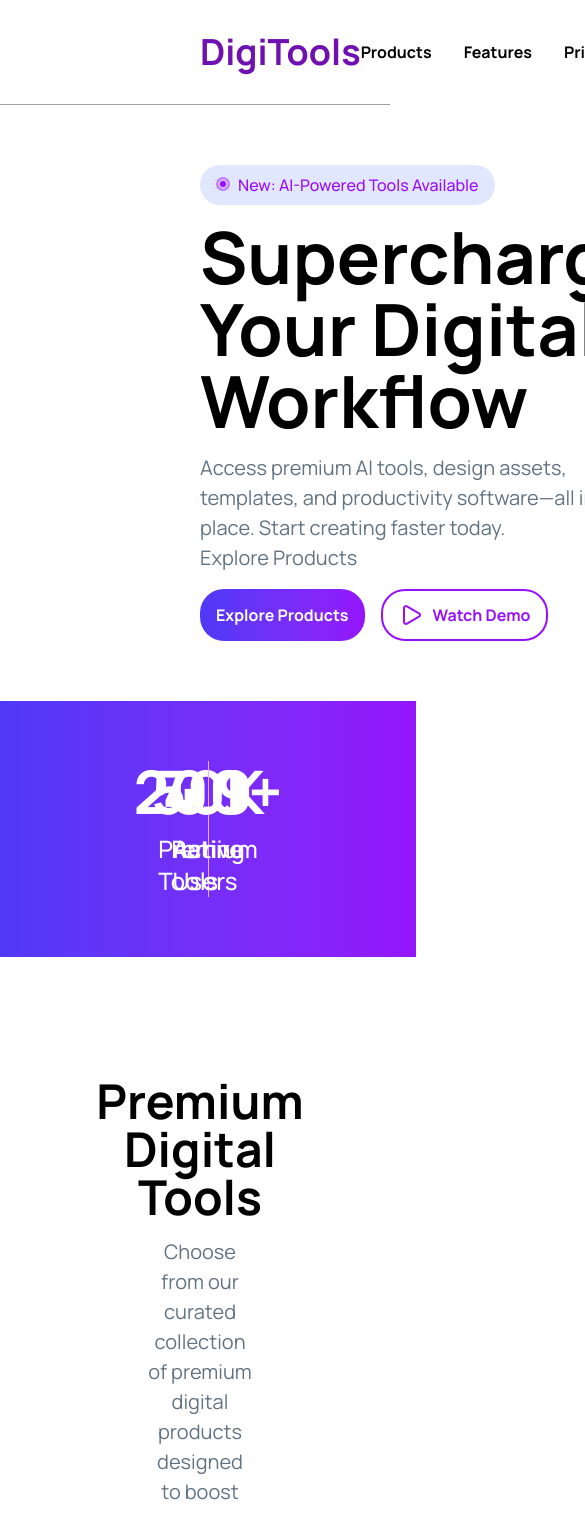
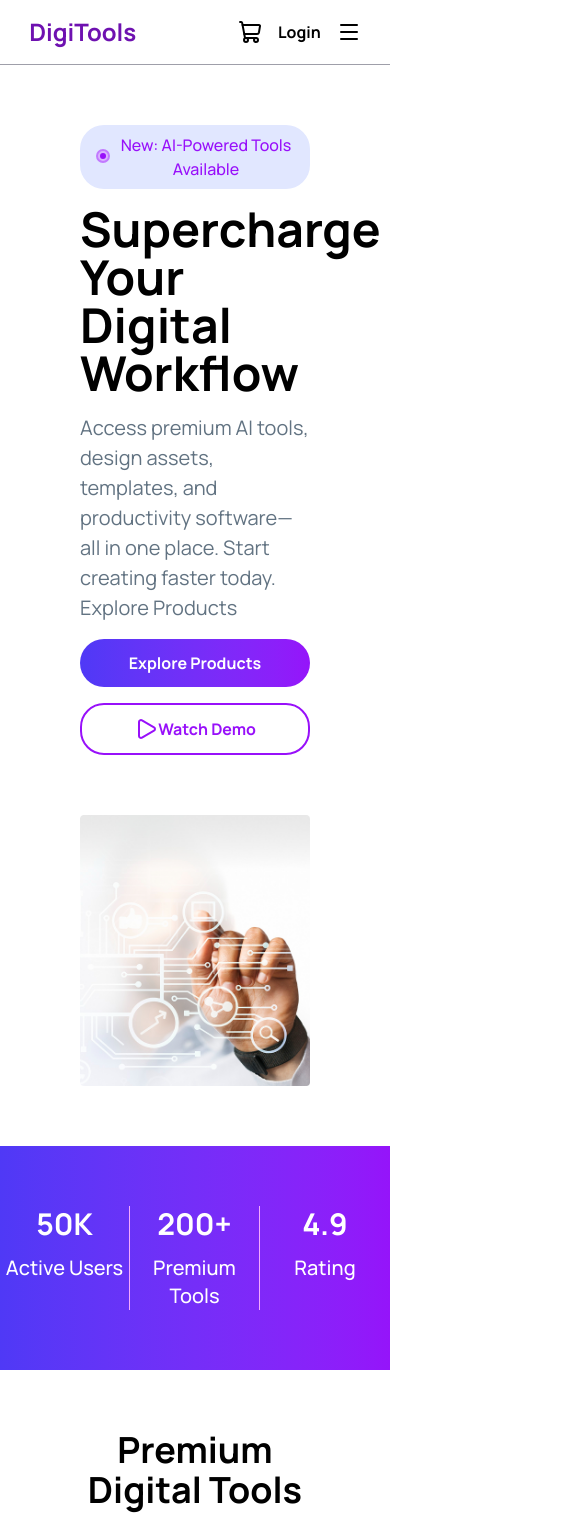
Before and after one commit to Sanvia-Ratry/Assignment-6, a React (Vite) app: page / in a window 390 px wide. Shown: the top 1516 px of the page, 585 px wide, since content can reach past the window. Built offline with nearby package versions, Linux system fonts and the light colour scheme.

Commit message:
responsiveness added...

```diff
--- a/src/App.jsx
+++ b/src/App.jsx
@@ -52,13 +52,18 @@ function App() {
       icon: <HandCoins></HandCoins>,
     });
   };
+  const [menu, setMenu] = useState(false);
+  const menuToggle = () => {
+    console.log(menu);
+    setMenu(!menu);
+  };
   const [totalPrc, updatePrc] = useState(0);
 
   const data = use(promise);
   console.log(data);
   return (
     <>
-      <Nav Count={initial}></Nav>
+      <Nav Count={initial} menu={menu} menuToggle={menuToggle}></Nav>
       <Banner></Banner>
       <Rating></Rating>
       <Products
--- a/src/components/banner.jsx
+++ b/src/components/banner.jsx
@@ -2,30 +2,33 @@ import { Play } from "lucide-react";
 import bannerImg from "../assets/banner.png";
 const Banner = () => {
   return (
-    <div className="mx-50 my-15 flex gap-15 items-stretch">
-      <div className="max-w-160 space-y-4 my-auto">
+    <div className="mx-20 sm:mx-30 lg:mx-40 xl:mx-50 my-15 flex flex-col md:flex-row gap-15 items-stretch">
+      <div className="w-full md:w-[50%] space-y-4 my-auto">
         <button className="flex gap-2 items-center text-purple-600 font-medium bg-[#E1E7FF] rounded-3xl px-4 py-2">
           <span className="relative">
             <span className=" inline-block w-3.5 h-3.5 bg-purple-300 border-2 border-purple-400 rounded-full"></span>
             <span className="absolute top-2 right-1 bottom-0.8 inline-block w-1.5 h-1.5 bg-purple-600 border-2 rounded-full"></span>
           </span>
-          <span>New: AI-Powered Tools Available</span>
+          <span className="md:text-nowrap">New: AI-Powered Tools Available</span>
         </button>
-        <h1 className="text-7xl font-extrabold">Supercharge Your Digital Workflow</h1>
+        <h1 className=" text-5xl md:text-4xl lg:text-6xl xl:text-7xl font-extrabold">
+          Supercharge Your Digital Workflow
+        </h1>
         <p className="text-[20px] text-[#627382]">
           Access premium AI tools, design assets, templates, and productivity software—all in one
           place. Start creating faster today.<br></br> Explore Products
         </p>
-        <div className="flex gap-4">
-          <button className="font-semibold text-white px-4 py-3 border border-none bg-linear-to-r from-[#4F39F6] to-[#9514FA] rounded-3xl">
+        <div className="flex flex-col sm:flex-row gap-4">
+          <button className="text-nowrap font-semibold text-white px-4 py-3 md:p-2 lg:px-4 lg:py-3 border border-none bg-linear-to-r from-[#4F39F6] to-[#9514FA] rounded-3xl">
             Explore Products
           </button>
-          <button className="text-purple-600 font-semibold px-4 py-3 border-2 border-purple-600  rounded-3xl flex gap-2.5 items-center">
-            <Play className="text-purple-600"></Play>Watch Demo
+          <button className="text-purple-600 font-semibold px-4 py-3 md:p-3 lg:px-4 lg:py-3 border-2 border-purple-600  rounded-3xl flex lg:gap-2 justify-center items-center text-nowrap">
+            <Play className="text-purple-600"></Play>
+            <span>Watch Demo</span>
           </button>
         </div>
       </div>
-      <div className="min-h-full flex-1">
+      <div className="w-full md:w-[50%] h-auto flex-1 flex items-center">
         <img src={bannerImg}></img>
       </div>
     </div>
--- a/src/components/card.jsx
+++ b/src/components/card.jsx
@@ -3,12 +3,15 @@ import { Check } from "lucide-react";
 const Card = ({ data, buyBtn, cartProduct }) => {
   return (
     <>
-      <div className="grid grid-cols-3 gap-7.5">
+      <div className="grid grid-cols-1 sm:grid-cols-2 lg:grid-cols-3 gap-7.5">
         {data.map((item) => {
           const isAdded = cartProduct.some((cartItem) => cartItem.id === item.id);
           const badge = item.badge;
           return (
-            <div key={item.id} className="p-6 border border-gray-300 rounded-2xl space-y-4">
+            <div
+              key={item.id}
+              className="h-full flex flex-col gap-4 p-6 border border-gray-300 rounded-2xl"
+            >
               <div className="flex justify-between items-start">
                 <span className="border border-gray-200 p-2 rounded-3xl">{item.icon}</span>
                 <button
@@ -42,7 +45,7 @@ const Card = ({ data, buyBtn, cartProduct }) => {
               <button
                 onClick={() => buyBtn(item)}
                 disabled={isAdded}
-                className={`w-full text-white px-4 py-3 border border-none rounded-2xl transition-all ${
+                className={`w-full mt-auto  text-white px-4 py-3 border border-none rounded-2xl transition-all ${
                   isAdded
                     ? `bg-green-600 cursor-not-allowed`
                     : "bg-linear-to-r from-[#4F39F6] to-[#9514FA]"
@@ -51,7 +54,7 @@ const Card = ({ data, buyBtn, cartProduct }) => {
                 {isAdded ? (
                   <>
                     <span className="flex items-center justify-center gap-2">
-                      <Check className="w-4 h-4" />
+                      <Check className="hidden sm:block sm:w-4 sm:h-4" />
                       <span>Added to the cart</span>
                     </span>
                   </>
--- a/src/components/explore.jsx
+++ b/src/components/explore.jsx
@@ -1,12 +1,12 @@
 const Explore = () => {
   return (
-    <div className="bg-linear-to-r from-[#4F39F6] to-[#9514FA]  px-50 py-30 text-center text-white space-y-4">
-      <h2 className="font-extrabold text-4xl">Ready to Transform Your Workflow?</h2>
+    <div className="bg-linear-to-r from-[#4F39F6] to-[#9514FA]  px-13 sm:px-30 md:px-50 py-20 md:py-30 text-center text-white space-y-4">
+      <h2 className="font-extrabold text-3xl sm:text-4xl">Ready to Transform Your Workflow?</h2>
       <p className="text-gray-300">
         Join thousands of professionals who are already using Digitools to work smarter. Start your
         free trial today.
       </p>
-      <div className="space-x-4 mt-8">
+      <div className="space-x-4 mt-8 flex flex-col gap-4 sm:block">
         <button className="min-w-40 font-medium text-[16px] px-4 py-3 border border-none rounded-4xl bg-white text-purple-600">
           Explore Products
         </button>
--- a/src/components/nav.jsx
+++ b/src/components/nav.jsx
@@ -1,12 +1,13 @@
+import { Menu } from "lucide-react";
 import Cart from "./cart";
 
-const Nav = ({ Count }) => {
+const Nav = ({ Count, menuToggle, menu }) => {
   return (
     <>
-      <div className="nav flex justify-between items-center mx-50 py-4">
-        <div className="text-4xl font-bold text-purple-800">DigiTools</div>
+      <div className="flex justify-between items-center w-[85%] md:w-[85%]  xl:w-[70%] mx-auto py-4">
+        <div className="lg:text-4xl text-2xl md:text-3xl font-bold text-purple-800">DigiTools</div>
         <div>
-          <ol className="flex gap-8 font-semibold">
+          <ol className="hidden lg:flex gap-2 md:gap-4 lg:gap-8 font-semibold">
             <li>Products</li>
             <li>Features</li>
             <li>Pricing</li>
@@ -17,11 +18,33 @@ const Nav = ({ Count }) => {
         <div className=" flex items-center gap-4 font-semibold">
           <Cart Count={Count}></Cart>
           <button>Login</button>
-          <button className="text-white px-4 py-3 border border-none bg-linear-to-r from-[#4F39F6] to-[#9514FA] rounded-3xl">
+          <button className="hidden md:block w-fit text-white px-4 py-3 border border-none bg-linear-to-r from-[#4F39F6] to-[#9514FA] rounded-3xl">
             Get Started
+          </button>
+          <button className="lg:hidden" onClick={() => menuToggle()}>
+            <Menu></Menu>
           </button>
         </div>
       </div>
+      {menu === true && (
+        <div className="lg:hidden absolute top-15 right-[8%]  w-[35%] md:w-[40%] ml-auto pb-6 animate-fade-in">
+          <ol className="flex flex-col gap-4 font-semibold text-purple-700 bg-gray-50 p-4 rounded-2xl border border-gray-100">
+            <li className="py-2 border-b border-gray-200 active:shadow-md active:shadow-purple-200">
+              Products
+            </li>
+            <li className="py-2 border-b border-gray-200 active:shadow-md active:shadow-purple-200">
+              Features
+            </li>
+            <li className="py-2 border-b border-gray-200 active:shadow-md active:shadow-purple-200">
+              Pricing
+            </li>
+            <li className="py-2 border-b border-gray-200 active:shadow-md active:shadow-purple-200">
+              Testimonials
+            </li>
+            <li className="pb-2 active:shadow-md active:shadow-purple-200">FAQ</li>
+          </ol>
+        </div>
+      )}
       <hr className="border-zinc-400"></hr>
     </>
   );
--- a/src/components/products.jsx
+++ b/src/components/products.jsx
@@ -15,9 +15,9 @@ const Products = ({
 }) => {
   return (
     <>
-      <div className="px-50 py-30 flex flex-col gap-10">
+      <div className="px-15 sm:px-20 lg:px-40 xl:px-50 py-15 sm:py-20 md:py-30 flex flex-col gap-10">
         <div className="flex flex-col items-center text-center space-y-4">
-          <h1 className="font-extrabold text-5xl">Premium Digital Tools</h1>
+          <h1 className="font-extrabold text-4xl sm:text-5xl">Premium Digital Tools</h1>
           <p className="text-[20px] text-[#627382]">
             Choose from our curated collection of premium digital products designed <br></br>to
             boost your productivity and creativity.
--- a/src/components/rating.jsx
+++ b/src/components/rating.jsx
@@ -1,19 +1,19 @@
 const Rating = () => {
   return (
-    <div className="text-white grid grid-cols-3 px-52 py-15 bg-linear-to-r from-[#4F39F6] to-[#9514FA]">
-      <div className=" flex flex-col items-center gap-3 border-r border-r-fuchsia-300">
-        <h1 className="font-extrabold text-6xl">50K</h1>
-        <p className="font-medium text-2xl">Active Users</p>
+    <div className="text-white grid grid-cols-3 px:40 lg:px-45 xl:px-52 py-15 bg-linear-to-r from-[#4F39F6] to-[#9514FA]">
+      <div className=" flex flex-col items-center gap-3 border-r border-r-fuchsia-300 text-center">
+        <h1 className="font-extrabold text-3xl sm:text-4xl md:text-6xl">50K</h1>
+        <p className="font-medium text-xl sm:text-2xl">Active Users</p>
       </div>
 
-      <div className="flex flex-col items-center gap-3 border-r border-r-fuchsia-300">
-        <h1 className="font-extrabold text-6xl">200+</h1>
-        <p className="font-medium text-2xl">Premium Tools</p>
+      <div className="flex flex-col items-center gap-3 border-r border-r-fuchsia-300 text-center">
+        <h1 className="font-extrabold text-3xl sm:text-4xl md:text-6xl">200+</h1>
+        <p className="font-medium text-xl sm:text-2xl">Premium Tools</p>
       </div>
 
-      <div className="flex flex-col items-center gap-3">
-        <h1 className="font-extrabold text-6xl">4.9</h1>
-        <p className="font-medium text-2xl">Rating</p>
+      <div className="flex flex-col items-center gap-3 text-center">
+        <h1 className="font-extrabold text-3xl sm:text-4xl md:text-6xl">4.9</h1>
+        <p className="font-medium text-xl sm:text-2xl">Rating</p>
       </div>
     </div>
   );
```
Also changed, not shown: src/components/cartProduct.jsx (+6 -6 lines), src/components/footer.jsx (+13 -13 lines), src/components/manual.jsx (+9 -7 lines), src/components/pricing.jsx (+7 -7 lines).
